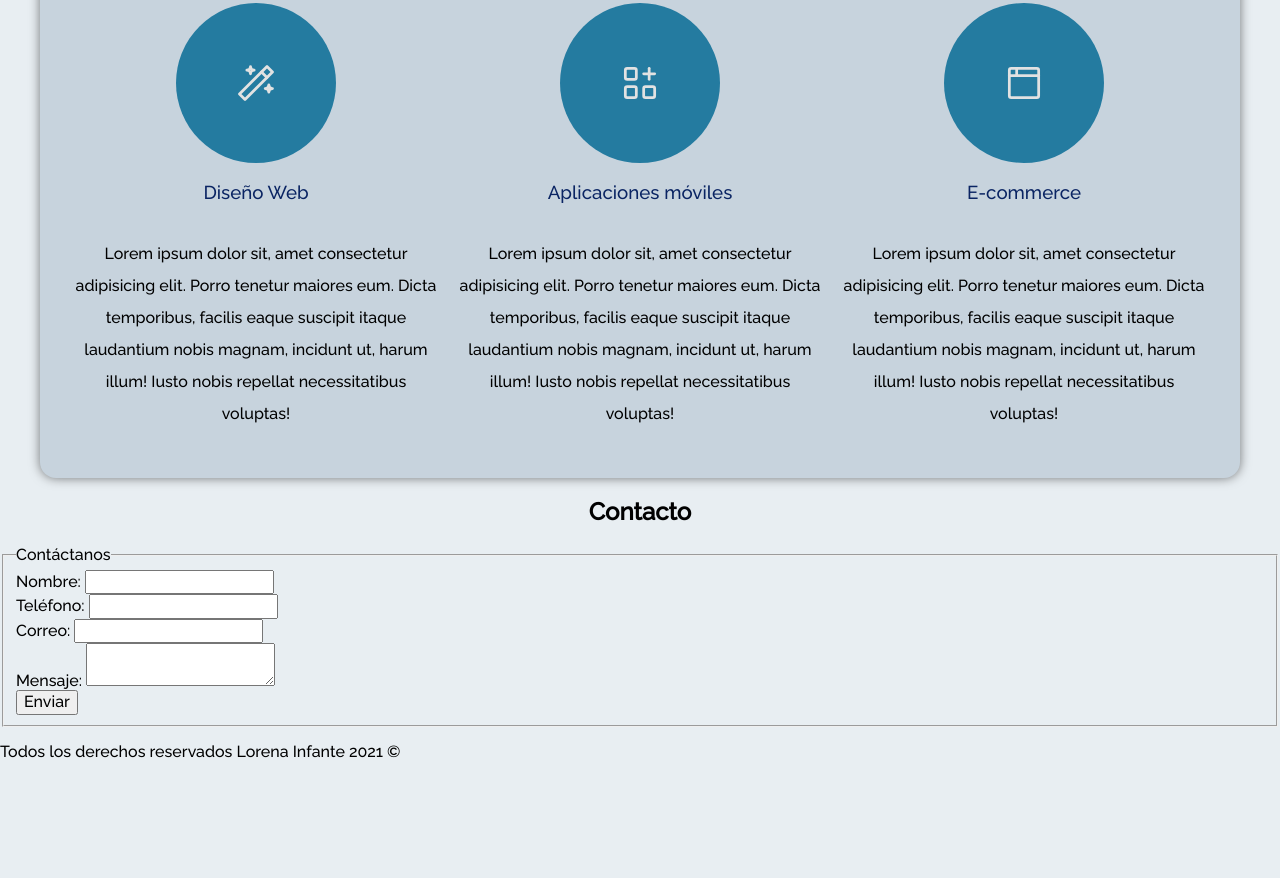
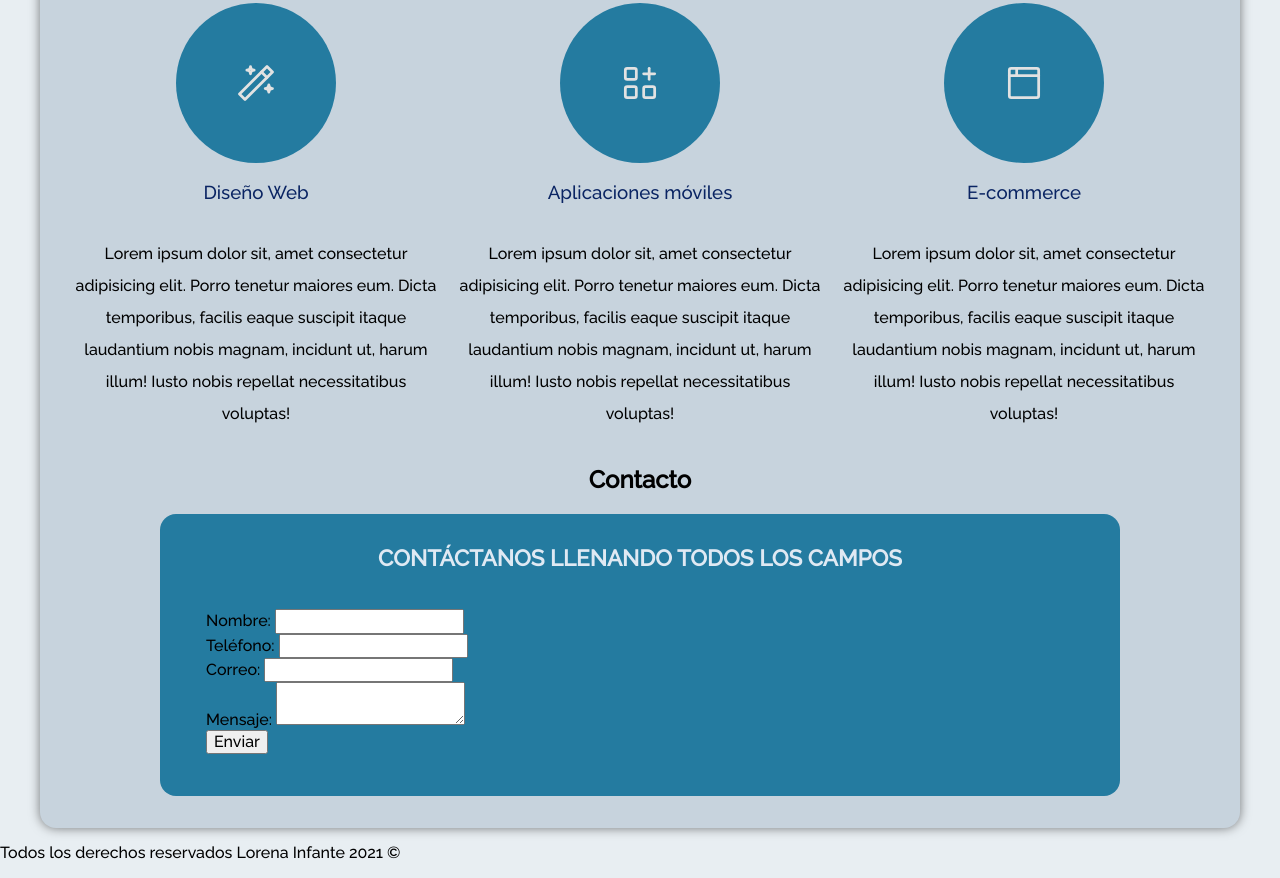
Before and after one commit to lorena-infante/Freelancer_Project, a plain HTML site: page freelancer_inicio/freelancer_inicio/index.html in a window 1280 px wide. Shown: the part 708-1586 px from the top of the page. Before the commit the page ends 1485 px from the top, so only its background shows below. Drawn offline with Linux system fonts and the light colour scheme.

Commit message:
lesson 42
Contact form formatted

```diff
--- a/freelancer_inicio/freelancer_inicio/css/style.css
+++ b/freelancer_inicio/freelancer_inicio/css/style.css
@@ -211,3 +211,26 @@ align-items: center;
     line-height: 2;
     text-align: center;
 }
+
+/*Formulario contacto*/
+
+.formulario{
+    background-color: var(--celadonBlue);
+    width:min(60rem,100%); /*Toma el valor mínino entre los dos parámetros, ahorra mediaQueries porque se adapta al tamaño de pantalla utilizado*/
+    margin: 0 auto; /*margin 0 auto. para centrar horizontalmente. Utilizado en elementos cuyo padre NO es un display flex y sea un bloque.Se pone Justify-content cuando el padre SÍ sea un display flex*/
+    padding:2rem;
+    border-radius:1rem;
+}
+
+.formulario fieldset{
+    border:none;
+}
+
+.formulario legend{
+    text-align:center;
+    font-size:1.4rem;
+    text-transform: uppercase;
+    font-weight: 700;
+    margin-bottom:2rem;
+    color: var(--grisClaro);
+}
--- a/freelancer_inicio/freelancer_inicio/index.html
+++ b/freelancer_inicio/freelancer_inicio/index.html
@@ -91,35 +91,39 @@
                 <p>Lorem ipsum dolor sit, amet consectetur adipisicing elit. Porro tenetur maiores eum. Dicta temporibus, facilis eaque suscipit itaque laudantium nobis magnam, incidunt ut, harum illum! Iusto nobis repellat necessitatibus voluptas!</p>
             </section>
         </div> <!--Cierre de clase .servicios-->
-    </main>
+
         <section>
             <h2>Contacto</h2>
 
-        <form>
+            <form class= "formulario">
                 <fieldset>
-                <legend>Contáctanos</legend>
-                <div>
+                    <legend>Contáctanos llenando todos los campos</legend>
+                    <div class= "contenedor-campos">
+
+                        <div class= "campo">
                             <label>Nombre:</label>
                             <input type = "text">
                         </div>
-                <div>
+                        <div class= "campo">
                             <label>Teléfono:</label>
                             <input type = "tel">
                         </div>
-                <div>
+                        <div class= "campo">
                             <label>Correo:</label>
                             <input type = "email">
                         </div>
-                <div>
+                        <div class= "campo">
                             <label>Mensaje:</label>
                             <textarea> </textarea>
                         </div>
-                <div>
+                    </div>
+                    <div> <!--Contenedor de campos -->
                         <button type= "submit">Enviar</button>
                     </div>
                 </fieldset>
             </form>
         </section>
+    </main>
     <footer>
         <p>Todos los derechos reservados Lorena Infante 2021 © </p>
 
```
Lines whose indentation alone changed are shown as unchanged.
